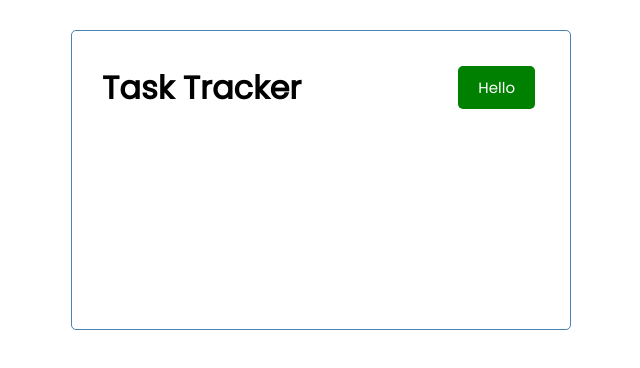
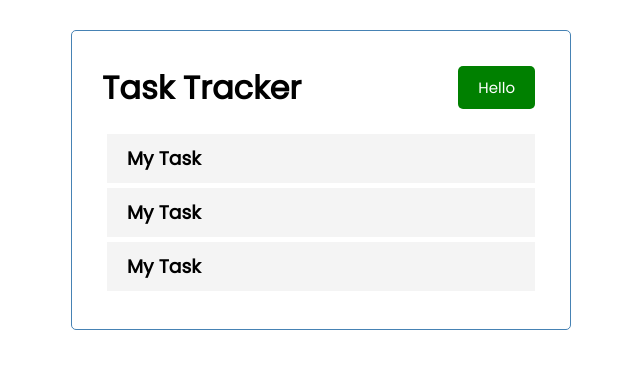
Before and after one commit to Paul-kav/my-task-tracker, a React (Create React App) app: page / in a window 1280 px wide. Shown: the top 368 px of the page, without its empty margins (319-959 px from the left). Built offline with nearby package versions, Linux system fonts and the light colour scheme.

Commit message:
Added a task component

```diff
--- a/src/App.js
+++ b/src/App.js
@@ -1,10 +1,33 @@
 
 import Header from "./components/Header";
+import Tasks from "./components/Tasks";
+import {useState} from 'react';
 
 function App() {
+  const [tasks, setTasks] = useState([
+    {
+        id: 1,
+        text: 'Doctors Appointment',
+        day: 'Feb 5th at 2:30pm',
+        reminder: true,
+    },
+    {
+        id: 2,
+        text: 'Meeting at weork',
+        day:'Jan 30th at 3pm',
+        reminder: true,
+    },
+    {
+        id: 3,
+        text:'Grocery shopping',
+        day: 'Jan 27th at 12pm',
+        reminder: false,
+    }
+])
   return (
     <div className='container'>
       <Header />
+      <Tasks tasks={tasks}/>
     </div>
   );
 }
--- /dev/null
+++ b/src/components/Task.js
@@ -0,0 +1,11 @@
+import React from 'react'
+
+const Task = () => {
+  return (
+    <div className='task'>
+        <h3>My Task</h3>
+    </div>
+  )
+}
+
+export default Task
--- /dev/null
+++ b/src/components/Tasks.js
@@ -0,0 +1,14 @@
+import Task from "./Task"
+
+const Tasks = ({tasks}) => {
+
+  return (
+    <>
+      {tasks.map((task)=>(
+      <Task key={task.id} task={task} />
+      ))}
+    </>
+  )
+}
+
+export default Tasks
```
